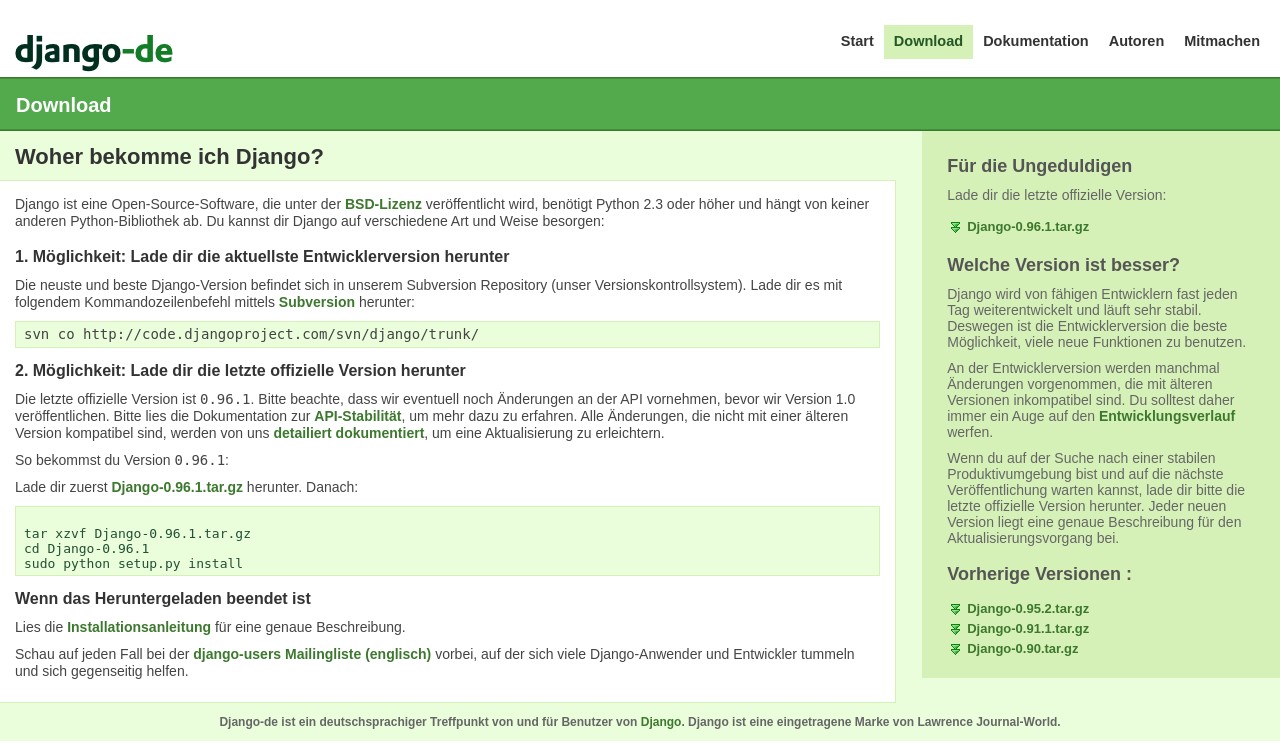
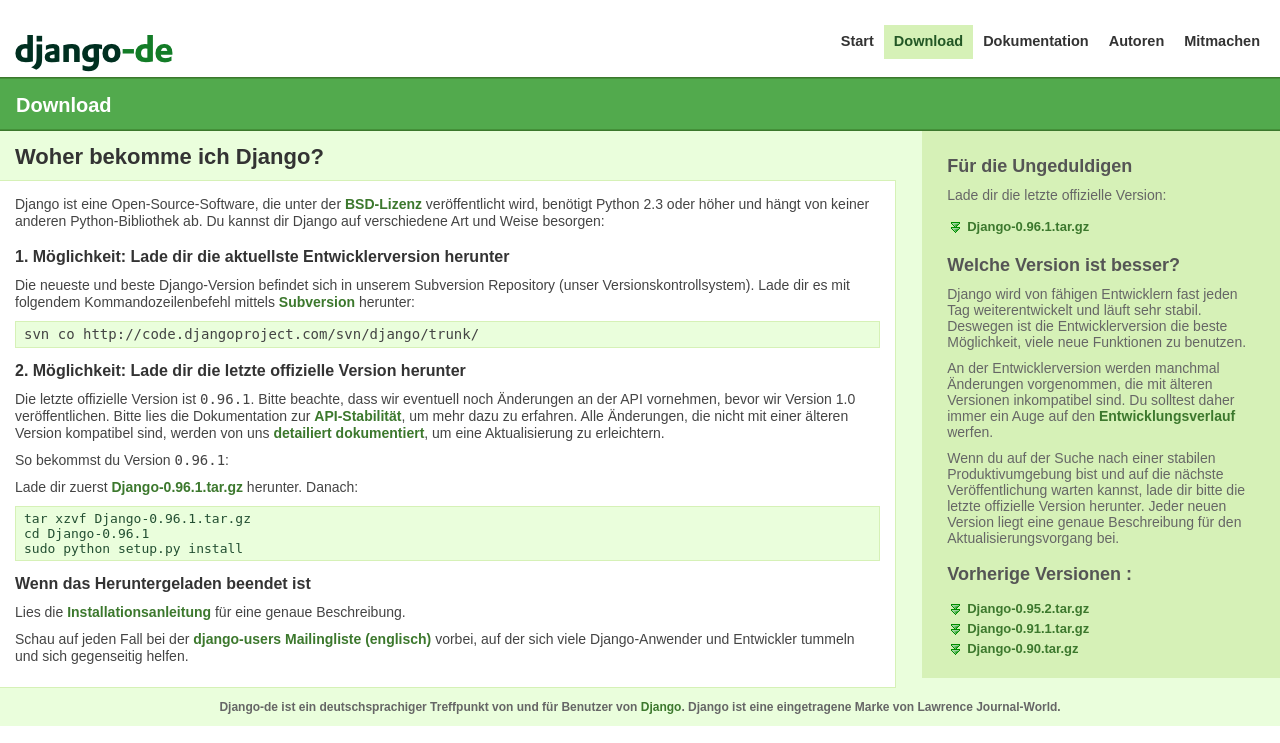
Before and after one commit to jezdez/django-de, a Django app: template django_de/templates/download.html in a window 1280 px wide. Shown: the top 743 px of the page. Run offline with Django 3.2, Linux system fonts and the light colour scheme; the template is opened without the code that fills it, so the values that code supplies are empty; parts of the project's set-up code (start-up, migrations or seed data) failed here and were passed over.

Commit message:
Typofehler korrigiert und die Leerzeile im code-Block entfernt
git-svn-id: https://www.django-de.org/svn/django/site/trunk@24 72ec9c59-00b0-4840-a13a-91ba528515d4

```diff
--- a/django_de/templates/download.html
+++ b/django_de/templates/download.html
@@ -19,7 +19,7 @@
     <h2>1. Möglichkeit: Lade dir die aktuellste Entwicklerversion herunter</h2>
 
     <p>
-        Die neuste und beste Django-Version befindet sich in unserem Subversion
+        Die neueste und beste Django-Version befindet sich in unserem Subversion
         Repository (unser Versionskontrollsystem). Lade dir es mit
         folgendem Kommandozeilenbefehl mittels <a href="http://subversion.tigris.org/">Subversion</a> herunter:
     </p>
@@ -49,8 +49,7 @@
         >Django-0.96.1.tar.gz</a> herunter. Danach:
     </p>
 
-    <pre class="literal-block"><code>
-tar xzvf Django-0.96.1.tar.gz
+    <pre class="literal-block"><code>tar xzvf Django-0.96.1.tar.gz
 cd Django-0.96.1
 sudo python setup.py install</code></pre>
 
```
